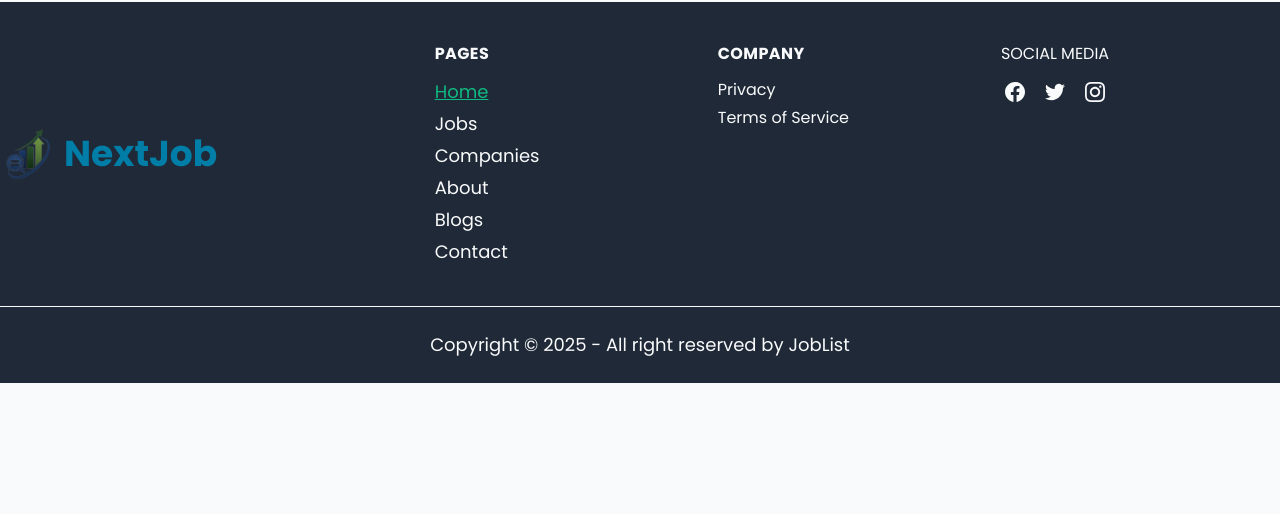
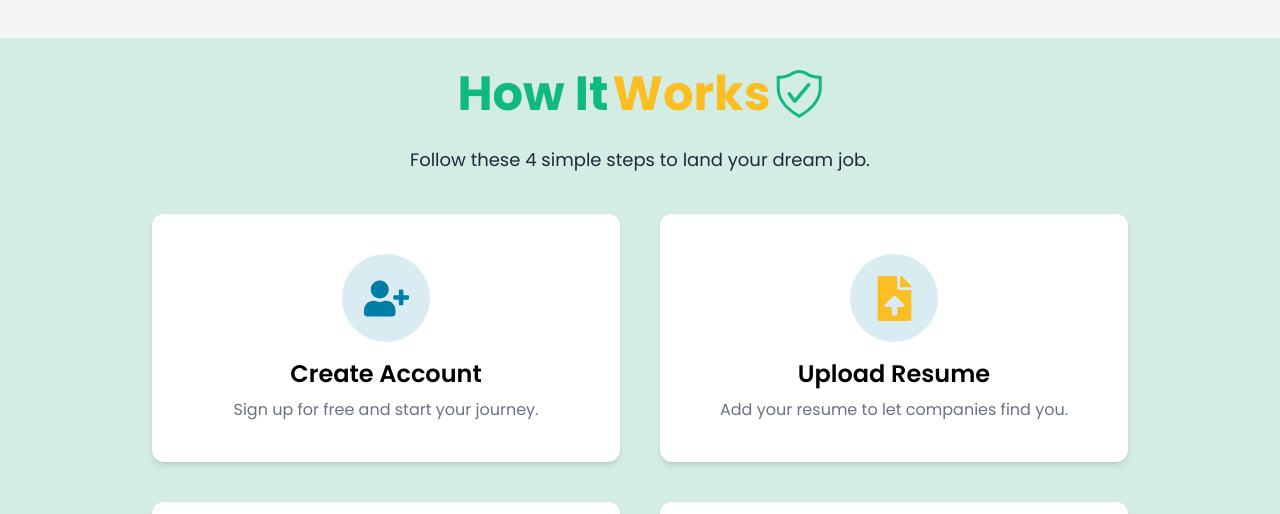
Before and after one commit to sahkil12/NextJob-Project, a React (Vite) app: page / in a window 1280 px wide. Shown: the part 2260-2774 px from the top of the page. Before the commit the page ends 2643 px from the top, so only its background shows below. Built offline with nearby package versions, Linux system fonts and the light colour scheme.

Commit message:
Added How it work direction section and impliment more design

```diff
--- /dev/null
+++ b/src/Errorpages/Loader.jsx
@@ -0,0 +1,11 @@
+import { BeatLoader } from "react-spinners";
+
+const Loader = () => {
+  return (
+    <div className="min-h-screen flex justify-center items-center align-middle">
+      <BeatLoader color="#07cca2" size={20} />
+    </div>
+  );
+};
+
+export default Loader;
--- a/src/Pages/Home.jsx
+++ b/src/Pages/Home.jsx
@@ -1,11 +1,13 @@
 import Banner from "./HomeStyle/Banner";
 import FeaturedJobs from "./HomeStyle/FeaturedJobs";
+import HowItWork from "./HomeStyle/HowItWork";
 
 const Home = () => {
   return (
-    <div className="space-y-10 ">
+    <div className="space-y-16 py-10 bg-neutral-100">
       <Banner></Banner>
       <FeaturedJobs></FeaturedJobs>
+      <HowItWork></HowItWork>
     </div>
   );
 };
--- a/src/Pages/HomeStyle/Banner.jsx
+++ b/src/Pages/HomeStyle/Banner.jsx
@@ -1,7 +1,9 @@
+import { Link } from "react-router-dom";
+
 const Banner = () => {
   return (
     <div
-      className={`my-7 pops md:w-[80%] mx-auto rounded-xl h-120 md:h-170 bg-center bg-no-repeat bg-cover`}
+      className={` pops md:w-[80%] mx-auto rounded-xl h-120 md:h-170 bg-center bg-no-repeat bg-cover`}
       style={{
         backgroundImage: `linear-gradient(65deg, #000000b1, #000000b1),url(/hero.png)`,
       }}
@@ -16,15 +18,15 @@ const Banner = () => {
         </p>
 
         <div>
-          <a
+          <Link
             class="relative inline-block text-xl px-10 py-4 font-bold group"
-          >
+            >
             <span class="absolute inset-0 w-full h-full transition duration-200 ease-out transform translate-x-1 translate-y-1 bg-base-300 group-hover:-translate-x-0 group-hover:-translate-y-0"></span>
             <span class="absolute inset-0 w-full h-full bg-secondary border-2 border-base-200 group-hover:bg-secondary"></span>
             <span class="relative font-bold text-base-200 group-hover:text-base-30">
               Browse Jobs
             </span>
-          </a>
+          </Link>
         </div>
       </div>
     </div>
--- a/src/Pages/HomeStyle/FeaturedCard.jsx
+++ b/src/Pages/HomeStyle/FeaturedCard.jsx
@@ -1,8 +1,13 @@
+import { useNavigation } from "react-router-dom";
 
 const FeaturedCard = ( {feature} ) => {
+    const navigate = useNavigation()
      const {title, bannerImage, company, highlight, jobType, location, salary } = feature;
+     if(navigate.state === 'loading'){
+        return <Loader></Loader>;
+    }
     return (
-        <div className="border flex flex-col md:flex-row gap-4 border-neutral-300 rounded-lg p-4 md:items-center hover:shadow-lg">
+        <div className="border flex bg-base-100 flex-col md:flex-row gap-4 border-neutral-300 rounded-lg p-4 md:items-center hover:shadow-lg">
             <img src={bannerImage} className="md:w-70 object-cover rounded-md md:h-56" alt={title} />
             <div className="text-start space-y-4">
                 <h2 className="flex gap-4">
--- a/src/Pages/HomeStyle/FeaturedJobs.jsx
+++ b/src/Pages/HomeStyle/FeaturedJobs.jsx
@@ -1,17 +1,23 @@
 import { useEffect, useState } from "react";
 import FeaturedCard from "./FeaturedCard";
+import { useNavigation } from "react-router-dom";
+import Loader from "../../Errorpages/Loader";
 
 const FeaturedJobs = () => {
     const [featuredJob, setFeaturedJob] = useState([])
+    const navigate = useNavigation()
     useEffect(()=>{
         fetch('/featuredJobs.json')
         .then(res=> res.json())
         .then(data => setFeaturedJob(data))
     },[])
+    if(navigate.state === 'loading'){
+        return <Loader></Loader>;
+    }
     return (
         <div className="md:w-[80%] mx-auto my-10 py-7 pops text-center">
            <div className="space-y-7">
-             <h2 className="text-4xl md:text-5xl  font-bold text-accent">Featured Jobs</h2>
+             <h2 className="text-4xl md:text-5xl underline font-bold text-accent">Featured Jobs</h2>
             <p className="text-lg text-base-200 font-medium">Explore the latest opportunities from top companies. Find your next career move today.</p>
            </div>
            <div className="grid grid-cols-1 md:grid-cols-2 gap-7 my-8">
--- /dev/null
+++ b/src/Pages/HomeStyle/HowItWork.jsx
@@ -0,0 +1,58 @@
+import { VscWorkspaceTrusted } from "react-icons/vsc";
+import { FaUserPlus, FaFileUpload, FaBriefcase, FaHandshake } from "react-icons/fa";
+const HowItWork = () => {
+    const steps = [
+    {
+      id: 1,
+      icon: <FaUserPlus size={45} className="text-4xl text-primary mx-auto" />,
+      title: "Create Account",
+      desc: "Sign up for free and start your journey.",
+    },
+    {
+      id: 2,
+      icon: <FaFileUpload size={45} className="text-4xl text-secondary mx-auto" />,
+      title: "Upload Resume",
+      desc: "Add your resume to let companies find you.",
+    },
+    {
+      id: 3,
+      icon: <FaBriefcase size={45} className="text-4xl text-accent mx-auto" />,
+      title: "Apply Jobs",
+      desc: "Search and apply to jobs that fit you.",
+    },
+    {
+      id: 4,
+      icon: <FaHandshake size={45} className="text-4xl text-primary mx-auto" />,
+      title: "Get Hired",
+      desc: "Connect with companies and land your dream job.",
+    },
+  ];
+    return (
+        <div className="w-full bg-accent/15">
+           <div className="md:w-[80%] mx-auto  my-10 py-8 rounded-xl border-neutral-200 pops text-center ">
+           <div className="space-y-7">
+             <h2 className="text-4xl flex justify-center gap-1 md:text-5xl font-bold text-accent">How It <span className="text-secondary">Works</span> <VscWorkspaceTrusted /></h2>
+            <p className="text-lg text-base-200 font-medium">Follow these 4 simple steps to land your dream job.</p>
+           </div>
+
+             <div className="grid grid-cols-1 md:grid-cols-2  gap-6 md:gap-10 my-10 md:mx-6 ">
+        {steps.map((step) => (
+          <div
+            key={step.id}
+            className="p-6 py-10 bg-white shadow-md rounded-xl hover:shadow-lg transition"
+          >
+            <div className="w-22 h-22 flex items-center justify-center rounded-full bg-primary/15 mx-auto">
+   {step.icon}
+</div>
+
+            <h3 className="text-2xl font-semibold mt-4 text-black">{step.title}</h3>
+            <p className="text-gray-500 text-base mt-2">{step.desc}</p>
+          </div>
+        ))}
+      </div>
+          </div>
+        </div>
+    );
+};
+
+export default HowItWork;
```
Also changed, not shown: public/job.png (added).
